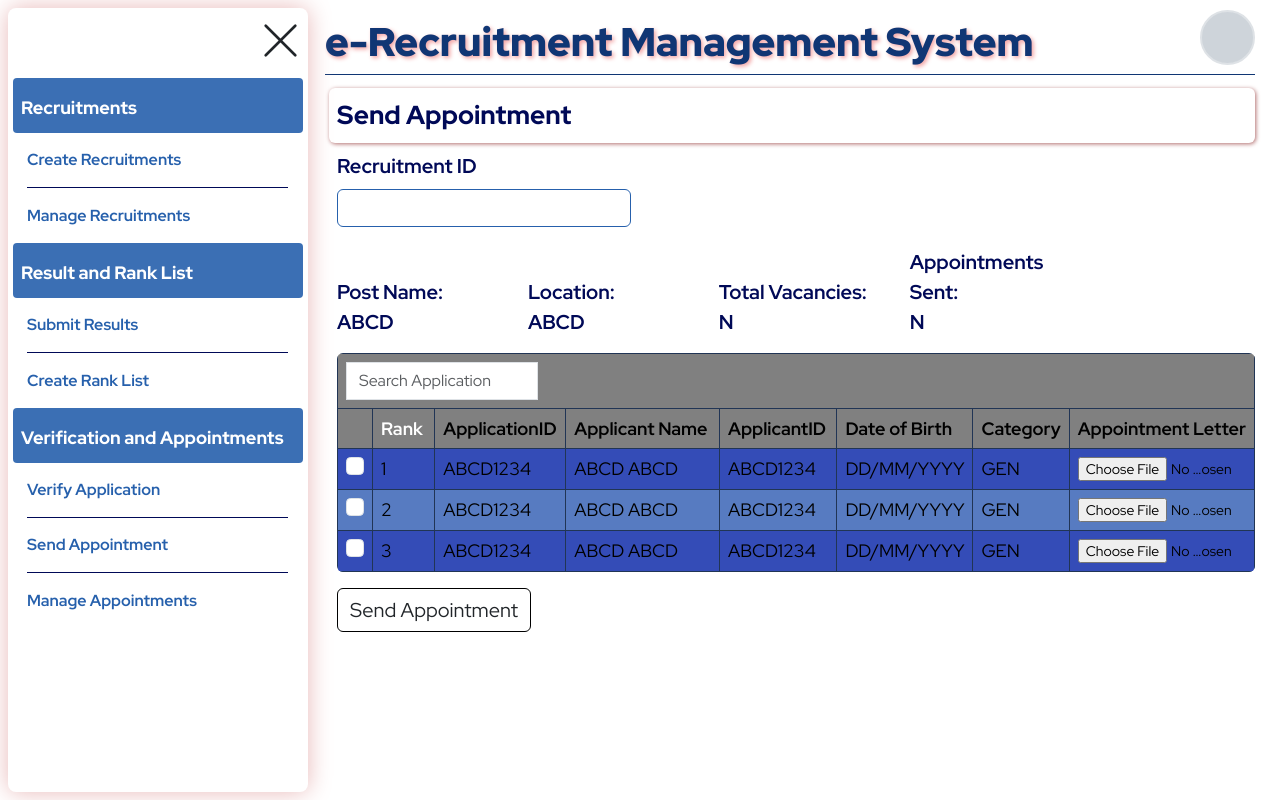
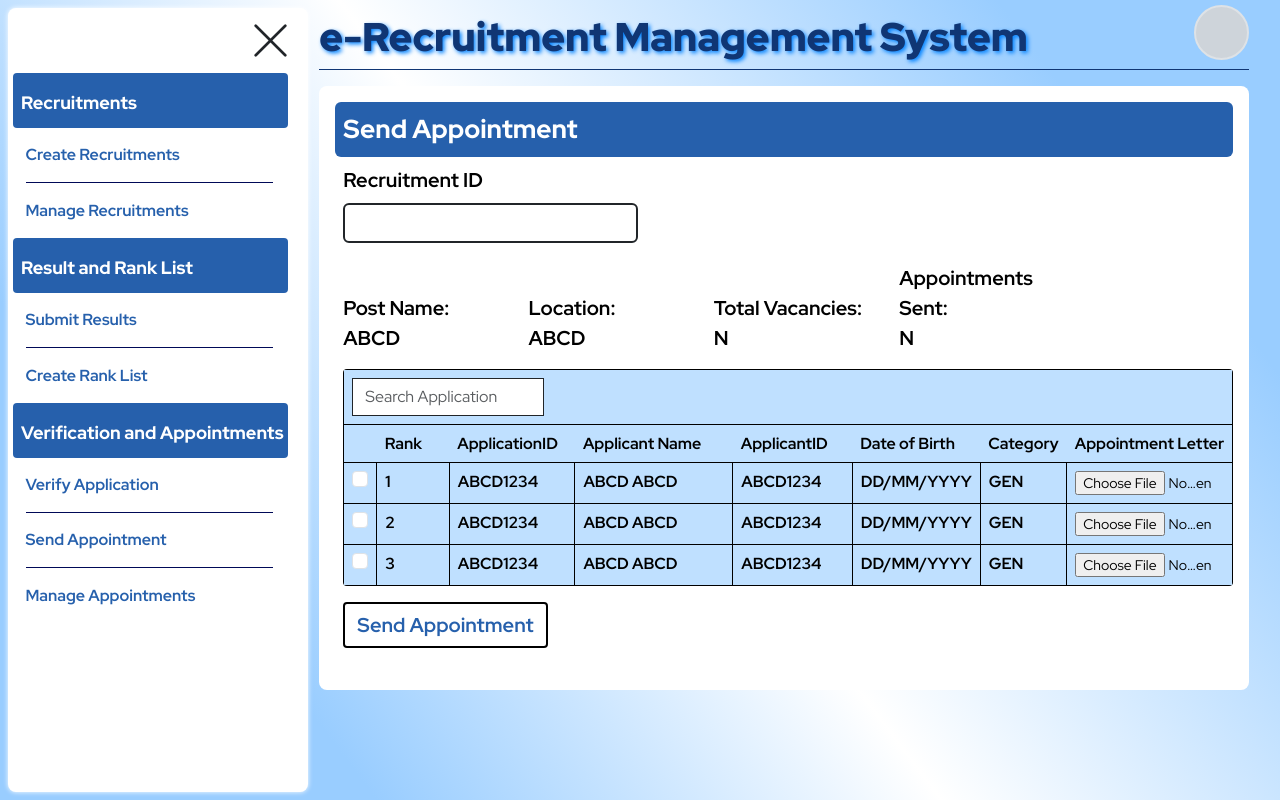
Before and after one commit to DebanilRoy/e-Recruitment-Management-System, a PHP site: page /send_appointment.html in a window 1280 px wide. Run offline with PHP 8.4, Linux system fonts and the light colour scheme.

Commit message:
Major styling changes made

```diff
--- a/html/send_appointment.html
+++ b/html/send_appointment.html
@@ -9,23 +9,15 @@
 </head>
 
 <body>
-    <div class="me-2 header">
-        <div class="d-inline-block fs-2 mt-2">
-            <h1 class="headerHeading">e-Recruitment Management System</h1>
-        </div>
-        <div class="btn bg-dark-subtle d-inline-block border border-2 profileCircle"></div>
-    </div>
-
-    <div class="content">
     <div class="d-inline-block m-2 rounded-3 sideBarOpen">
-            <div class="d-block">
+        <div class="d-inline-block">
             <svg xmlns="http://www.w3.org/2000/svg" width="55" height="55" fill="currentColor"
                 class="btn float-end bi bi-x-lg sideBarCloseButton" viewBox="0 0 16 16">
                 <path
                     d="M2.146 2.854a.5.5 0 1 1 .708-.708L8 7.293l5.146-5.147a.5.5 0 0 1 .708.708L8.707 8l5.147 5.146a.5.5 0 0 1-.708.708L8 8.707l-5.146 5.147a.5.5 0 0 1-.708-.708L7.293 8z" />
             </svg>
-            </div>
-            <div class="navBarDiv">
+        </div><br>
+        <div class="d-inline-block navBarDiv">
             <p class="border-0 w-100 text-start ps-2 py-3 mb-0 rounded-1 navLinkHeader">Recruitments</p>
             <button class="btn border-0 border-bottom text-start ps-0 rounded-0 navLinkButton">Create
                 Recruitments</button>
@@ -43,7 +35,16 @@
             <button class="btn border-0 text-start ps-0 rounded-0 navLinkButton">Manage Appointments</button>
         </div>
     </div>
-        <div class="ps-1 pt-2 d-inline-block bodyDiv">
+    <div class="d-inline-block content">
+
+        <div class="me-2 header">
+            <div class="d-inline-block fs-2 mt-2">
+                <h1 class="headerHeading">e-Recruitment Management System</h1>
+            </div>
+            <div class="btn bg-dark-subtle d-inline-block border border-2 profileCircle"></div>
+        </div>
+
+        <div class="d-inline-block mt-3 px-3 pt-3 rounded-3 bodyDiv">
             <div class="w-100 ps-2 py-2 rounded-2 bodyHeadingDiv">
                 <p class="mb-0 bodyHeading">Send Appointment</p>
             </div>
@@ -72,7 +73,7 @@
                     </div>
                 </div>
 
-                <table class="table table-bordered rounded-2 overflow-hidden table-striped tableSendAppointment">
+                <table class="table tableSendAppointment">
                     <thead>
                         <tr>
                             <td colspan="8">
@@ -140,26 +141,19 @@
                     </tbody>
                 </table>
 
-                <div class="w-100 mt-3">
                 <div class="d-inline-block fs-5 mb-3 me-3 regFormDiv">
                     <input type="submit" name="" id="" value="Send Appointment"
-                            class="form-control fs-5 border border-black">
-                    </div>
+                        class="form-control fs-5 rounded-1 buttonSendAppointment">
                 </div>
 
 
             </div>
-
-
-
-        </div>
-
         </div>
         <div style="height:100px;">
 
     </div>
+    </div>
 </body>
-
 </html>
 
 <!--
--- a/html/stylesheet.css
+++ b/html/stylesheet.css
@@ -1,14 +1,4 @@
 @import url('https://fonts.googleapis.com/css2?family=Red+Hat+Display:ital,wght@0,300..900;1,300..900&display=swap');
-
-.dm-serif-text-regular {
-    font-family: "DM Serif Text", serif;
-    font-weight: 400;
-    font-style: normal;
-}
-
-/*  <uniquifier>: Use a unique and descriptive class name
-    <weight>: Use a value from 300 to 900
-*/
 
 .red-hat-display-0 {
     font-family: "Red Hat Display", serif;
@@ -17,21 +7,26 @@
     font-style: normal;
 }
 
+html {
+    height: auto;
+}
+
 body {
+    height: auto;
     font-family: "Red Hat Display", serif;
     font-weight: 700;
     font-style: normal;
     overflow-x: hidden;
     height: auto;
-    color: rgb(0, 9, 87);
+    color: black;
+    background: rgb(0,130,255);
+    background: linear-gradient(53deg, rgba(0,130,255,0.4) 20%, rgba(255,255,255,1) 50%, rgba(0,130,255,0.4) 85%);
+    background-attachment: fixed;
 }
 
 .header {
     height: 70px;
     width: calc(100vw - 350px);
-    position: absolute;
-    left: 325px;
-    top: 5px;
     padding-top: 5px;
     border-bottom: solid 1px;
     border-color: rgb(16, 54, 116);
@@ -42,7 +37,7 @@ body {
     width: fit-content;
     float: left;
     color: rgb(16, 54, 116);
-    text-shadow: 2px 2px 4px rgb(243, 164, 164);
+    text-shadow: 2px 2px 4px rgb(0, 130, 255);
 }
 
 .profileCircle {
@@ -69,8 +64,8 @@ body {
 
 .regFormText {
     width: 23vw;
-    border: solid 1.5px !important;
-    border-color: #2660ac !important;
+    border: solid 2px !important;
+
 }
 
 .mainDiv {
@@ -85,12 +80,13 @@ body {
 
 
 .sideBarOpen {
-    position: fixed;
-    top: 0;
+    position: sticky;
+    top: 8px;
+    vertical-align: top;
     width: 300px;
     height: 98vh;
     background-color: white;
-    box-shadow: 0px 0px 25px rgb(232, 184, 184);
+    box-shadow: 0px 0px 5px white;
 }
 
 .sidebarCollapsed {
@@ -100,16 +96,17 @@ body {
 .sideBarCloseButton {
     padding: 5px;
     margin-top: 5px;
+    margin-left: 235px;
 }
 
 .navBarDiv {
+    display: inline-block;
+    width: 95%;
     padding: 5px;
-    position: absolute;
-    top: 65px;
 }
 
 .navLinkHeader {
-    background-color: rgba(38, 96, 172, 0.9);
+    background-color: rgb(38, 96, 172);
     color: white;
     font-size: 18px;
     font-weight: 750;
@@ -131,13 +128,14 @@ body {
 
 .bodyDiv {
     width: calc(100vw - 350px);
-    position: absolute;
-    top: 80px;
-    left: 325px;
+    min-height: 604px;
+    background-color: white;
 }
 
 .bodyHeadingDiv {
-    box-shadow: 1px 1px 4px rgb(177, 110, 110);
+    box-shadow: 0px 0px 10px white;
+    background-color: rgb(38, 96, 172);
+    color: white;
 }
 
 .bodyHeading {
@@ -203,11 +201,6 @@ body {
     width: 25vw;
 }
 
-table {
-    font-size: 18px;
-    overflow-x: scroll;
-}
-
 .subResAppltnID {
     width: 15%;
 }
@@ -236,6 +229,7 @@ td.subResTdInput {
 
 .rankSearchBar {
     width: 15vw;
+    border: solid 1px;
 }
 
 .verifyApplCheckbox {
@@ -289,18 +283,21 @@ td.subResTdInput {
 }
 
 table.tableSendAppointment {
+    border-radius: 4px;
     display: block;
-    overflow-x: auto !important;
+    overflow-x: auto;
     white-space: nowrap;
-    border-color: rgb(33, 53, 85);
-    --bs-table-bg: rgb(87, 123, 193) !important;
-    --bs-table-striped-bg: rgb(52, 76, 183) !important;
+    --bs-table-border-color: black;
+    --bs-table-bg: rgba(0,130,255,0.25);
 }
 
-thead {
-    --bs-table-bg: grey;
+thead, td, tr {
+    border: solid 1.75px;
+    font-weight: 700;
 }
 
-th.rank {
-    color: white;
+.buttonSendAppointment {
+    color: rgb(38, 96, 172);
+    font-weight: 700;
+    border: solid 2px black;
 }
```
Lines whose indentation alone changed are shown as unchanged.
